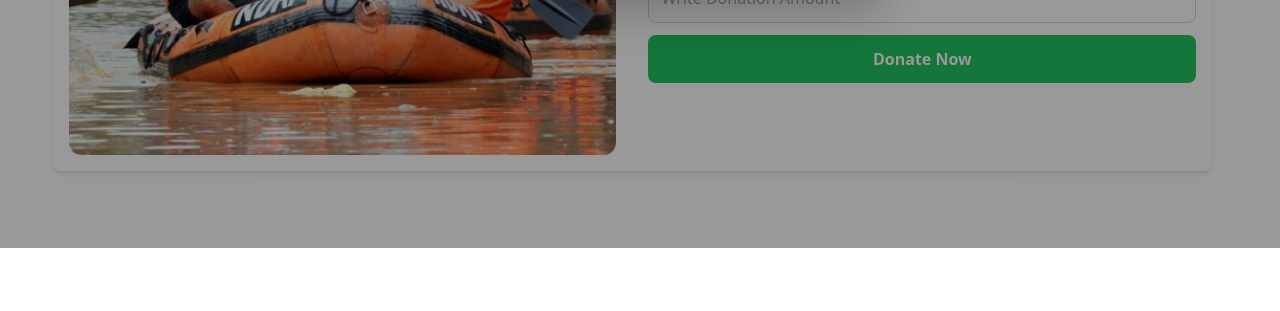
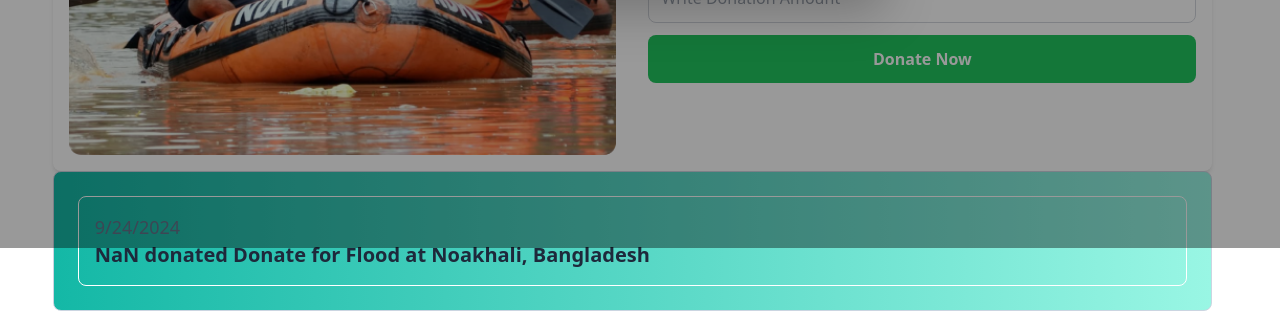
Before and after one commit to ash-124/ph-project-5, a plain HTML site: page index.html in a window 1280 px wide. Both pictures are taken after a click on the button "Donate Now". Shown: the part 552-863 px from the top of the page. Before the commit the page ends 800 px from the top, so only its background shows below. Drawn offline with nearby package versions, Linux system fonts and the light colour scheme.

Commit message:
pushing history done

```diff
--- a/index.html
+++ b/index.html
@@ -131,10 +131,13 @@
         </div>
       </div>
     </div>
-    <div id="history" class="w-11/12 mx-auto">
-      <!-- Open the modal using ID.showModal() method -->
-      <!-- <button class="btn" ">open modal</button> -->
-
+    <div id="history-container" class="  border border-slate-300 rounded-lg p-6 bg-gradient-to-r from-teal-500 to-teal-200">
+      <div class="flex items-center">
+        <span class=" inline-block w-6 h-6 rounded-full bg-gradient-to-br from-pink-500 hover:to-orange-500"></span>
+        <h2 class="text-3xl text-gray-500 font-extrabold bg-gradient-to-br from-pink-500 hover:to-orange-500 bg-clip-text text-transparent">Donation History</h2>
+      </div>
+    </div>
+     <!--inner html  -->
 
 
   </main>
--- a/js/interact.js
+++ b/js/interact.js
@@ -1,23 +1,27 @@
-// const donateAmount = document.getElementById('donation-amount').value;
-// console.log(donateAmount);
-const modal = document.getElementById('my-modal')
 function getValueById(id) {
   return parseFloat(document.getElementById(id).value);
 }
 function getValueByIdTextField(id) {
   return parseFloat(document.getElementById(id).innerText);
 }
+function getInnerText(id) {
+  return document.getElementById(id).innerText;
+}
 document.getElementById("donate-button").addEventListener("click", function () {
   const donateAmount = getValueById("donation-amount");
   const totalDonation = getValueByIdTextField("total-donation-noakhali");
   const netBalance = getValueByIdTextField("net-balance");
-  const displayTotalDonation = donateAmount + totalDonation ;
-  const remainingBalance = netBalance - donateAmount ;
-  document.getElementById("total-donation-noakhali").innerText = displayTotalDonation;
+  const historyContent = document.getElementById("history-container");
+  const donatePlace = getInnerText("donation-title");
+  console.log(donatePlace);
+  const displayTotalDonation = donateAmount + totalDonation;
+  const remainingBalance = netBalance - donateAmount;
+  document.getElementById("total-donation-noakhali").innerText =
+    displayTotalDonation;
   document.getElementById("net-balance").innerText = remainingBalance;
+  historyContent.innerHTML = `<div class="border border-white rounded-lg p-4">
+   <p class="text-lg text-slate-500 font-medium">${new Date().toLocaleDateString()}</p>
+      <h2 class="text-xl text-slate-800 font-semibold "> ${displayTotalDonation} donated ${donatePlace}</h2>
 
-
-
-
-
+    </div>`;
 });
```
